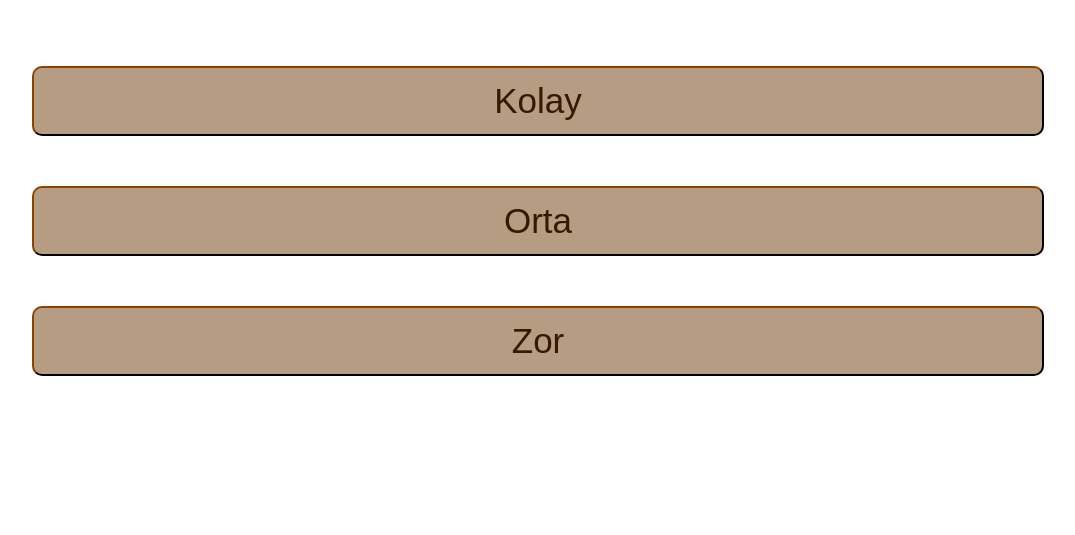
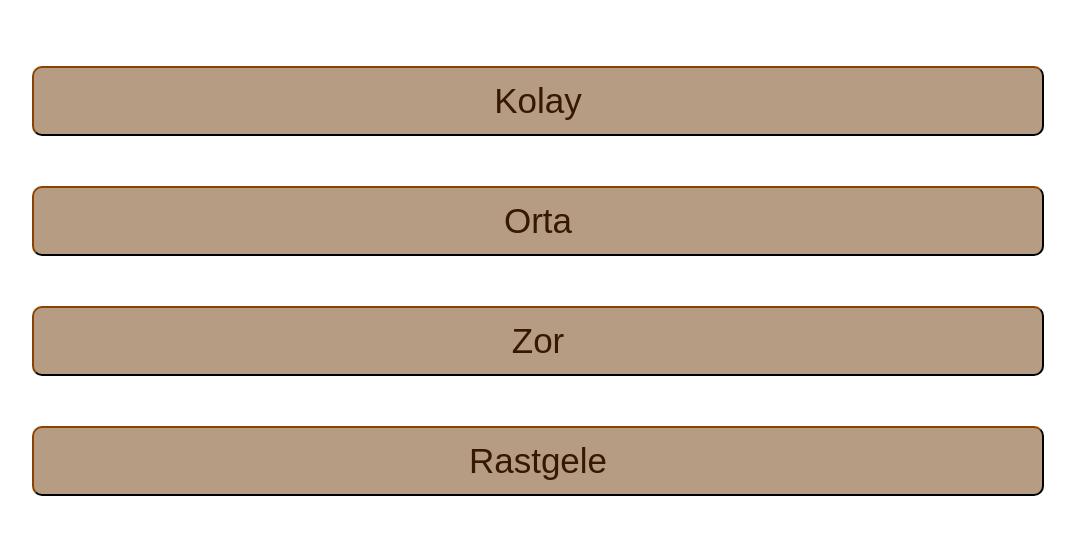
Before and after one commit to Kkubraselcuk/uno, a plain HTML site: page index.html in a window 1280 px wide. Shown: the part 179-714 px from the top of the page, without its empty margins (102-1177 px from the left). Drawn offline with Linux system fonts and the light colour scheme.

Commit message:
Update index.html

```diff
--- a/index.html
+++ b/index.html
@@ -12,7 +12,7 @@
         <button class="seviyeBtn" onclick="kolayBtn()">Kolay</button>
         <button class="seviyeBtn" onclick="ortaBtn()">Orta</button>
         <button class="seviyeBtn" onclick="zorBtn()">Zor</button>
-
+        <button class="seviyeBtn" onclick="rastgeleBtn()">Rastgele</button>
     </div>
 
     <script src="main.js"></script>
```
